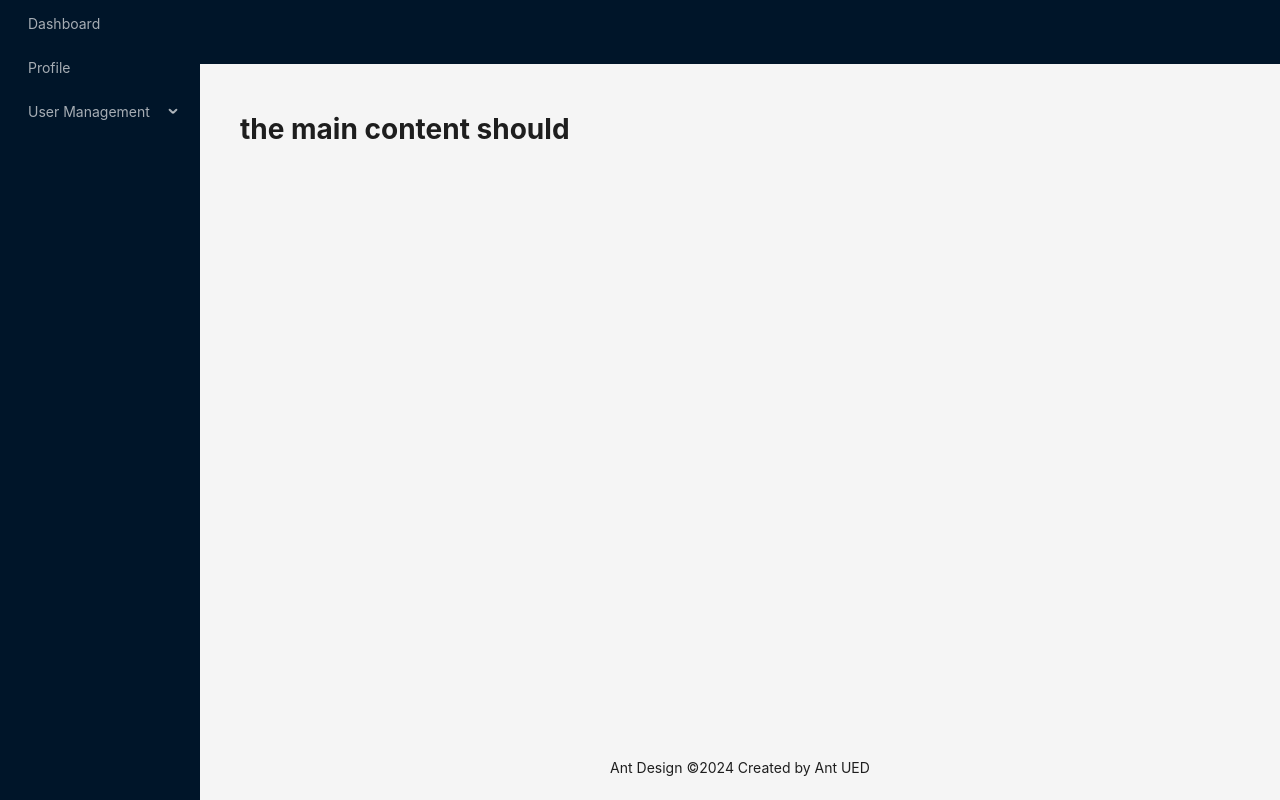
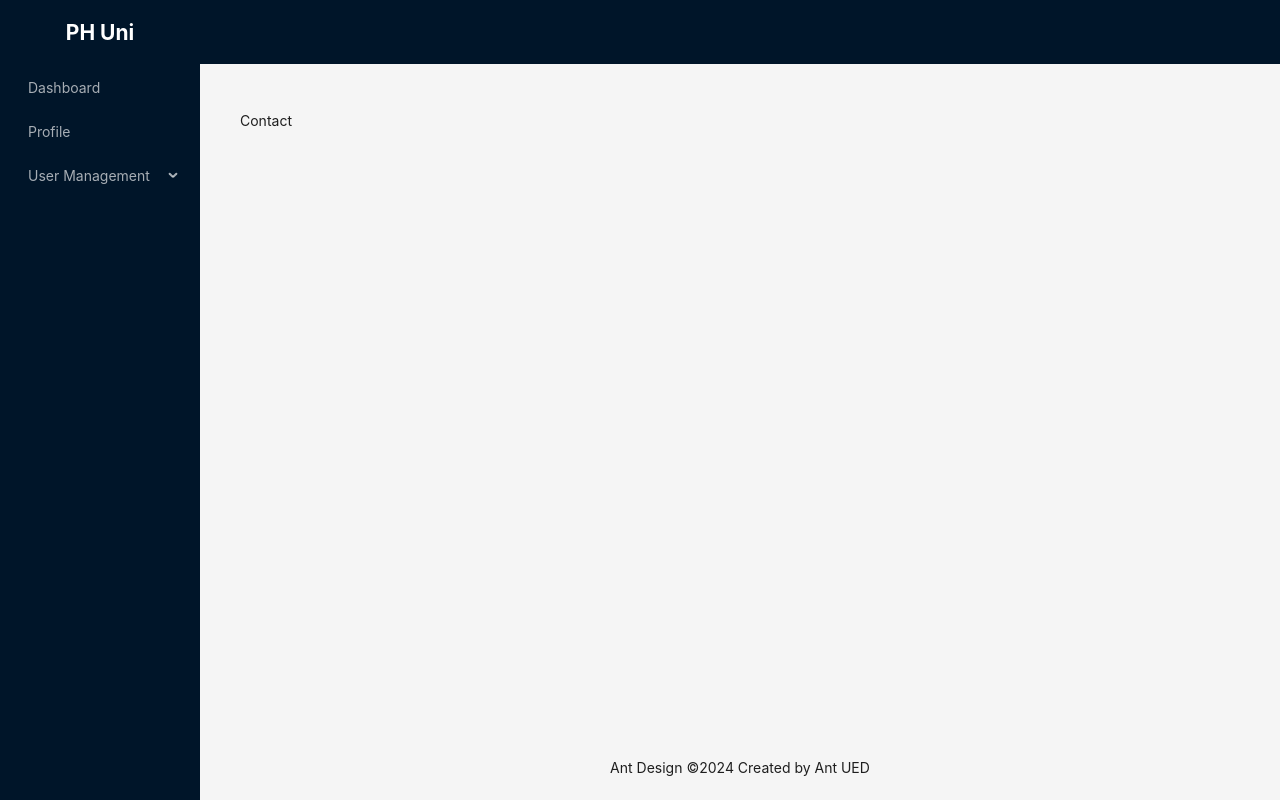
Before and after one commit to sahik7/phuni-client, a React (Vite) app: page /contact in a window 1280 px wide. Built offline with nearby package versions, Linux system fonts and the light colour scheme.

Commit message:
react router dom created

```diff
--- a/src/components/layout/MainLayout.tsx
+++ b/src/components/layout/MainLayout.tsx
@@ -1,7 +1,6 @@
-import { createElement } from 'react';
+import { Outlet } from "react-router-dom";
 import { Layout, Menu, MenuProps } from 'antd';
 const { Header, Content, Footer, Sider } = Layout;
-import { UploadOutlined, UserOutlined, VideoCameraOutlined } from '@ant-design/icons';
 const items: MenuProps["items"] = [
     {
         key: "key1",
@@ -50,7 +49,9 @@ const MainLayout = () => {
                     console.log(collapsed, type);
                 }}
             >
-                <div className="demo-logo-vertical" />
+                <div style={{ color: "white", height: "4rem", display: "flex", justifyContent: "center", alignItems: "center" }}>
+                    <h1>PH Uni</h1>
+                </div>
                 <Menu theme="dark" mode="inline" defaultSelectedKeys={['4']} items={items} />
             </Sider>
             <Layout>
@@ -62,7 +63,7 @@ const MainLayout = () => {
                             minHeight: 360
                         }}
                     >
-                        <h1>the main content should</h1>
+                        <Outlet />
                     </div>
                 </Content>
                 <Footer style={{ textAlign: 'center' }}>
--- a/src/main.tsx
+++ b/src/main.tsx
@@ -2,9 +2,11 @@ import React from 'react'
 import ReactDOM from 'react-dom/client'
 import App from './App.tsx'
 import './index.css'
+import { RouterProvider } from "react-router-dom"
+import router from './routes/routes.tsx'
 
 ReactDOM.createRoot(document.getElementById('root')!).render(
   <React.StrictMode>
-    <App />
+    <RouterProvider router={router} />
   </React.StrictMode>,
 )
--- /dev/null
+++ b/src/pages/About.tsx
@@ -0,0 +1,7 @@
+function About() {
+    return (
+        <div>About</div>
+    )
+}
+
+export default About
--- /dev/null
+++ b/src/pages/Contact.tsx
@@ -0,0 +1,7 @@
+function Contact() {
+    return (
+        <div>Contact</div>
+    )
+}
+
+export default Contact
--- /dev/null
+++ b/src/pages/Login.tsx
@@ -0,0 +1,7 @@
+function Login() {
+    return (
+        <div>Login</div>
+    )
+}
+
+export default Login
--- /dev/null
+++ b/src/pages/Register.tsx
@@ -0,0 +1,7 @@
+function Register() {
+    return (
+        <div>Register</div>
+    )
+}
+
+export default Register
--- /dev/null
+++ b/src/routes/routes.tsx
@@ -0,0 +1,34 @@
+import { createBrowserRouter } from "react-router-dom";
+import App from "../App";
+import About from "../pages/About";
+import Contact from "../pages/Contact";
+import Login from "../pages/Login";
+import Register from "../pages/Register";
+
+const router = createBrowserRouter([
+    {
+        path: "/",
+        element: <App />,
+        children: [
+            {
+                path: "about",
+                element: <About />
+            },
+            {
+                path: "contact",
+                element: <Contact />
+            },
+        ]
+    },
+
+    {
+        path: "/login",
+        element: <Login />
+    },
+    {
+        path: "/register",
+        element: <Register />
+    },
+])
+
+export default router;
```
